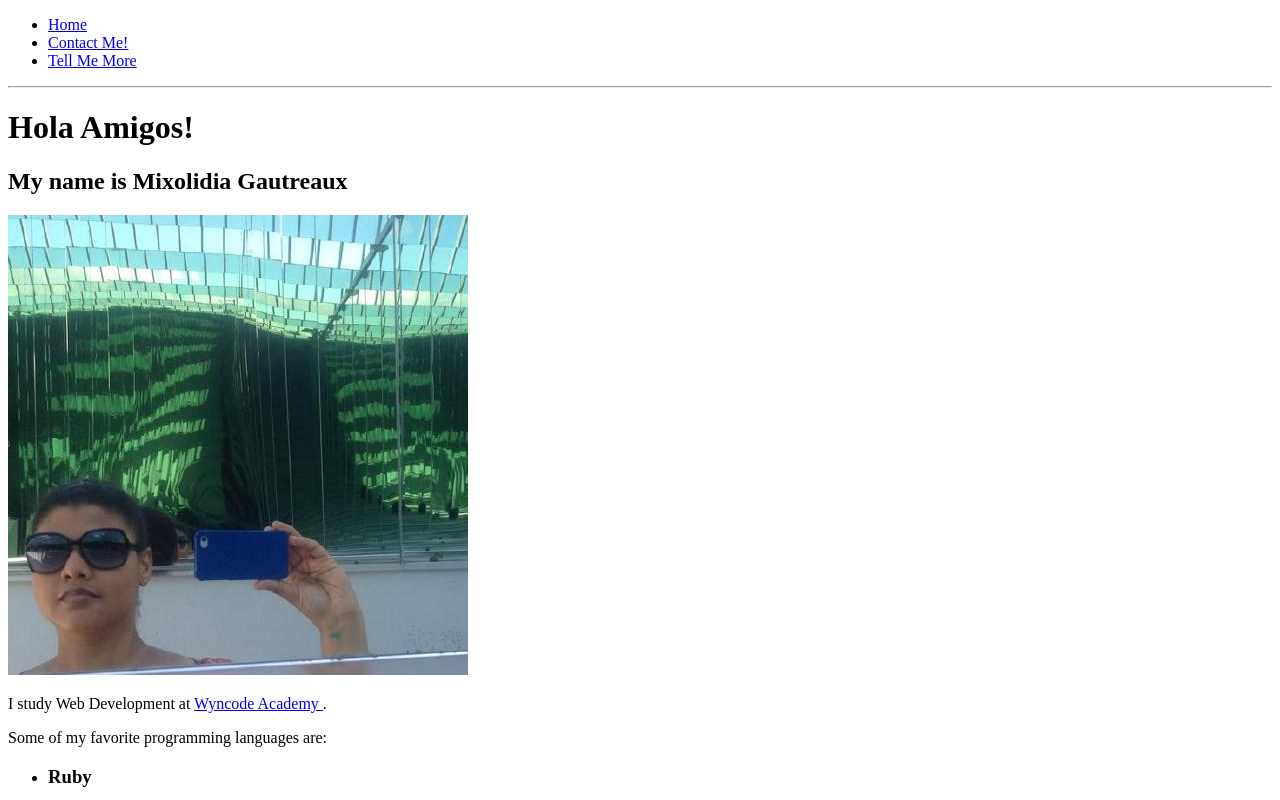
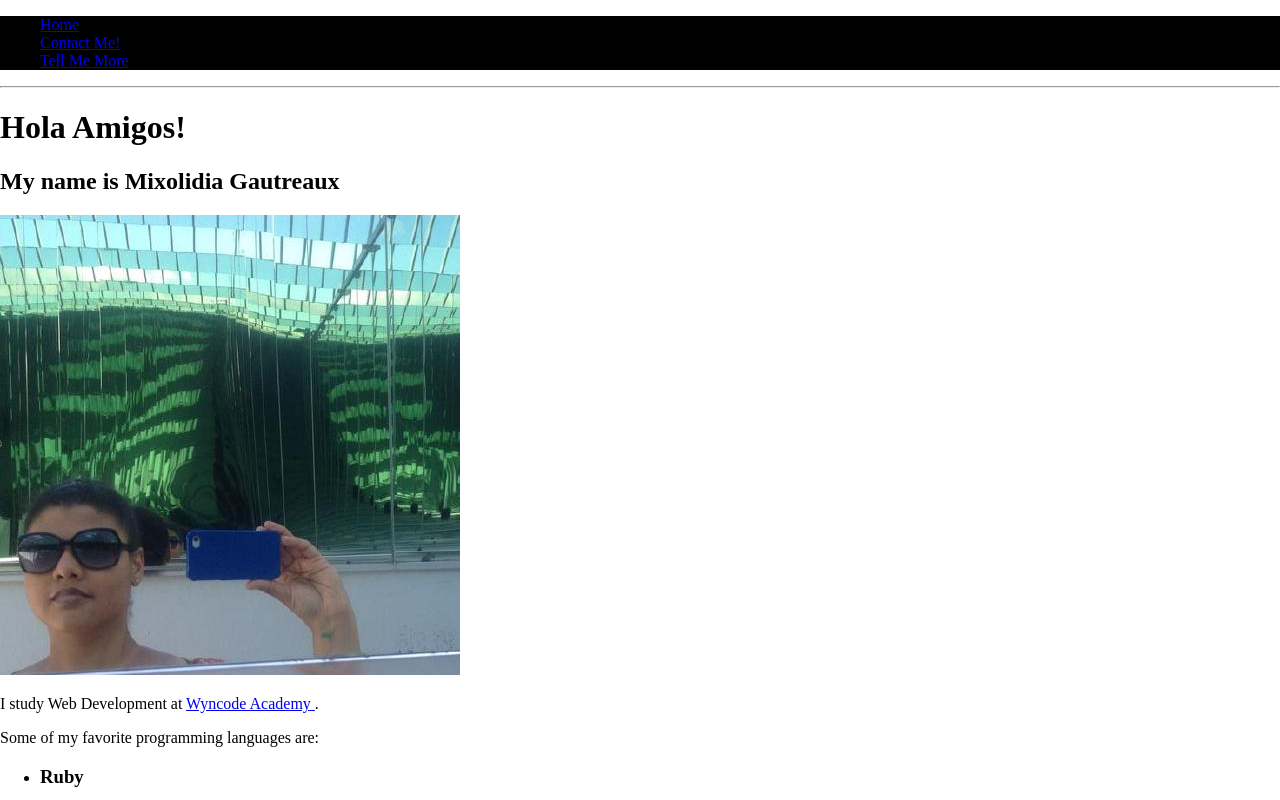
Before and after one commit to mixolidia/all_about_me, a plain HTML site: page index.html in a window 1280 px wide. Shown: the top 800 px of the page. Drawn offline with Linux system fonts and the light colour scheme.

Commit message:
Create css folder Create navbar css file and global css file Add stylesheet link to index head

```diff
--- /dev/null
+++ b/css/global.css
@@ -0,0 +1,3 @@
+body{
+    margin: 0;
+}
--- /dev/null
+++ b/css/navbar.css
@@ -0,0 +1,3 @@
+nav {
+    background-color: black;
+}
--- a/index.html
+++ b/index.html
@@ -4,7 +4,10 @@
         <meta charset="UTF-8">
         <meta name="viewport" content="width=device-width, initial-scale=1.0">
         <meta http-equiv="X-UA-Compatible" content="ie=edge">
+        <link rel="stylesheet" href="./css/global.css">
+        <link rel="stylesheet" href="./css/navbar.css">
         <title>All About Mixolidia!</title>
+
     </head>
     <body>
         <nav>
```
